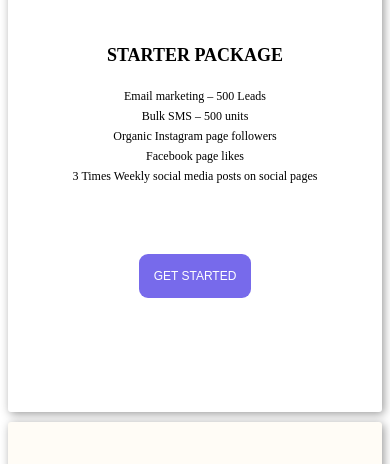
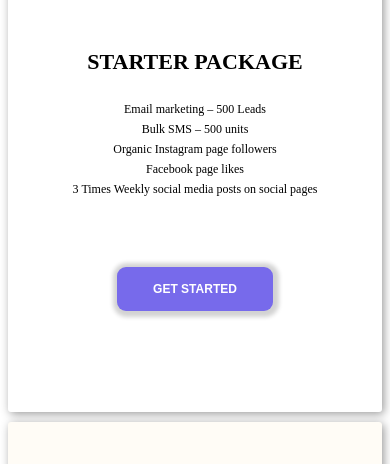
Before and after one commit to petertechy/Package-Project, a plain HTML site: page index.html in a window 390 px wide. Shown: the part 321-785 px from the top of the page. Drawn offline with Linux system fonts and the light colour scheme.

Commit message:
style fixed successfuly

```diff
--- a/style.css
+++ b/style.css
@@ -86,9 +86,11 @@
     border: 0;
     color: white;
     font-size: 12px;
-    padding: 15px;
+    font-weight: 600;
+    padding: 15px 36px;
     border-radius: 9px;
     margin-top: 40px;
+    box-shadow: 1px 1px 4px 5px lightgrey;
 }
 
 .sbtn-1 {
@@ -131,13 +133,18 @@
         width: 120px;
     }
     .stitle{
-        font-size: 18px;
+        font-size: 22px;
     }
     .spackage-plan{
         font-size: 12px;
     }
     .sbtn{
         margin-top: 70px;
+    }
+    .sbtn:hover{
+        background-color: black;
+        color: white;
+        cursor: pointer;
     }
 }
     @media only screen and (max-width: 800px){
```
